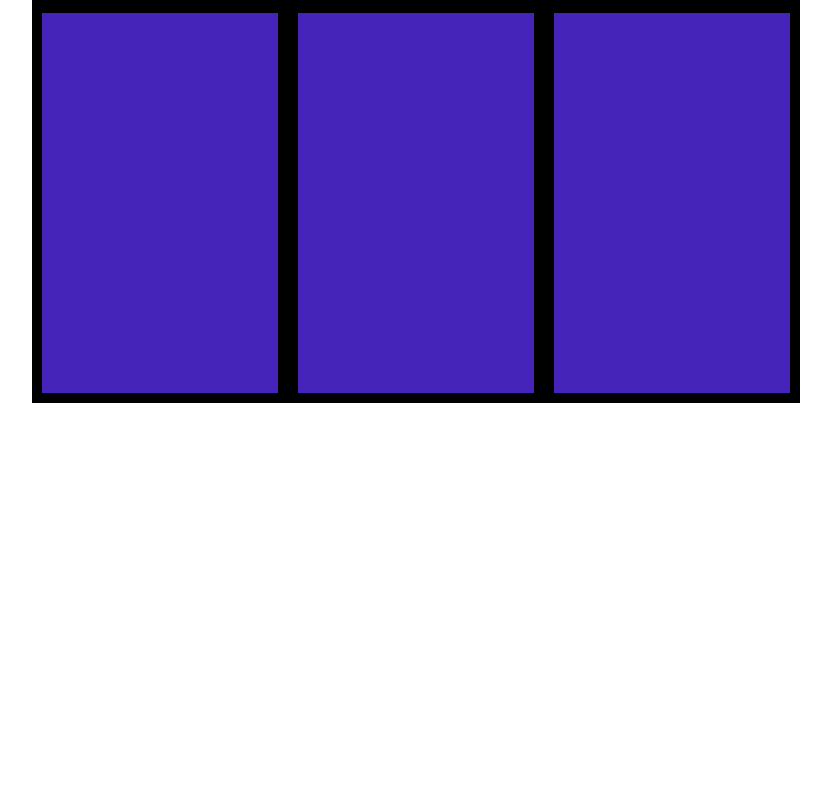
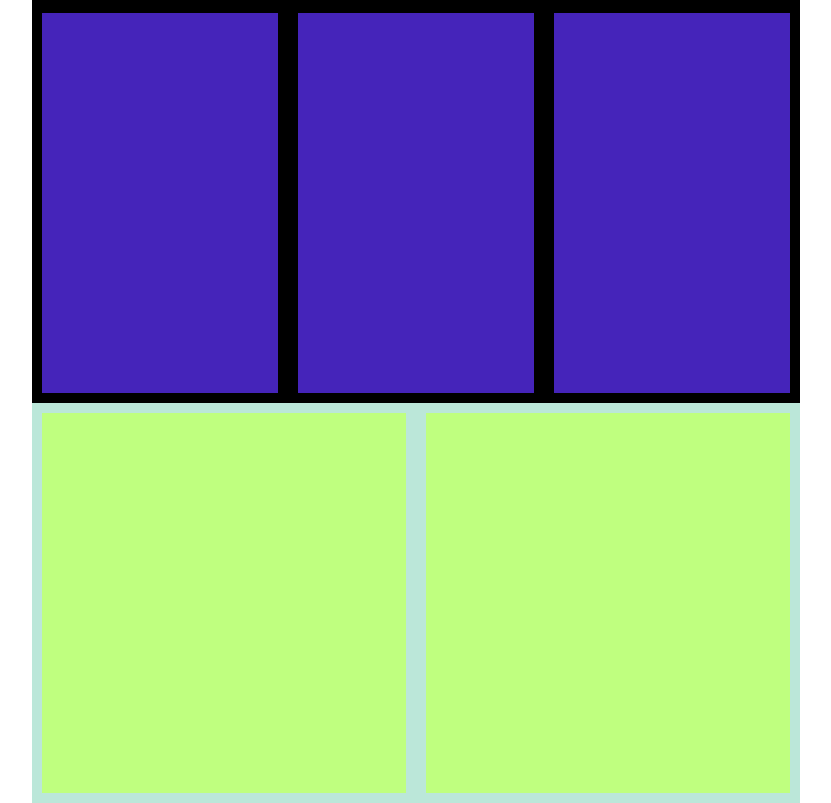
Before and after one commit to Hugocod/htmlcss-responsive-layout, a plain HTML site: page index.html in a window 1280 px wide. Shown: the part 397-1200 px from the top of the page, without its empty margins (224-1055 px from the left). Before the commit the page ends 800 px from the top, so only its background shows below. Drawn offline with Linux system fonts and the light colour scheme.

Commit message:
added planning-section

```diff
--- a/index.html
+++ b/index.html
@@ -9,6 +9,9 @@
   </head>
 
   <body>
+    <!--
+  services-section
+         -->
     <section id="services-section">
       <div class="container">
         <div class="service-card demo">
@@ -28,5 +31,19 @@
         </div>
       </div>
     </section>
+    <!--
+  END - services-section
+         -->
+
+    <section id="planning-section">
+      <div class="container">
+        <div class="card">
+          <div class="card-content"></div>
+        </div>
+        <div class="card">
+          <div class="card-content"></div>
+        </div>
+      </div>
+    </section>
   </body>
 </html>
--- a/style.css
+++ b/style.css
@@ -18,7 +18,7 @@ body {
 
 .container {
   width: 60%;
-  height: 300px;
+  height: fit-content;
 
   margin: 0 auto;
   background-color: aquamarine;
@@ -85,3 +85,45 @@ body {
 /*************************************************
    END - SERVICES-SECTION
 *************************************************/
+
+/*************************************************
+   PLANNING-SECTION
+*************************************************/
+#planning-section .container {
+  display: flex;
+  justify-content: center;
+  align-items: center;
+  flex-wrap: wrap;
+
+  height: 400px;
+  background-color: blue;
+}
+
+#planning-section .card {
+  height: 100%;
+  flex-basis: 50%;
+
+  background-color: rgb(187, 231, 217);
+
+  display: flex;
+  justify-content: center;
+  align-items: center;
+}
+
+#planning-section .card-content {
+  width: calc(100% - 20px);
+  height: calc(100% - 20px);
+
+  background-color: rgb(191, 255, 127);
+}
+
+/* media query - MOBILE */
+@media all and (max-width: 480px) {
+  #planning-section .card {
+    flex-basis: 100%;
+  }
+}
+
+/*************************************************
+   END - PLANNING-SECTION
+*************************************************/
```
